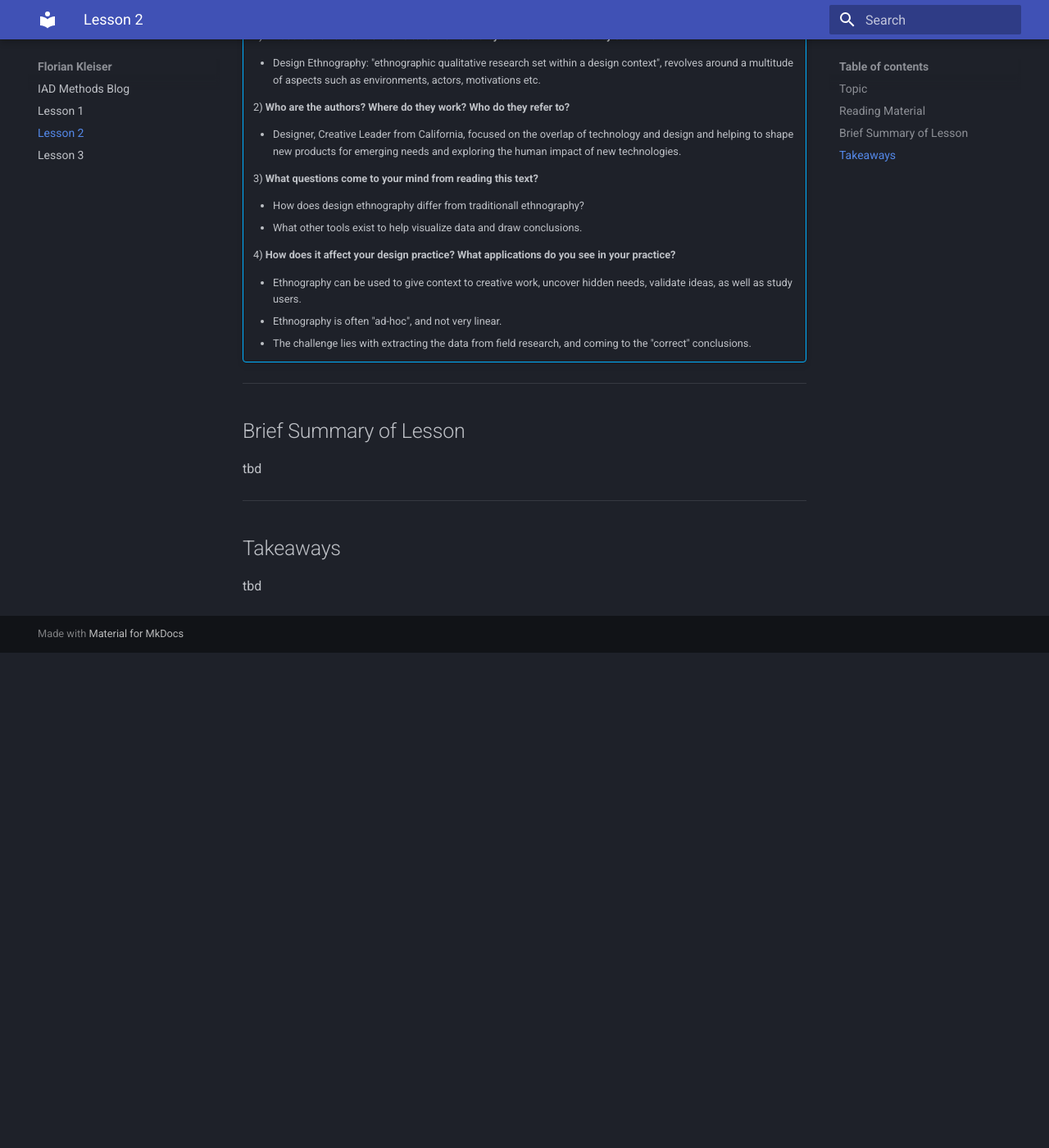
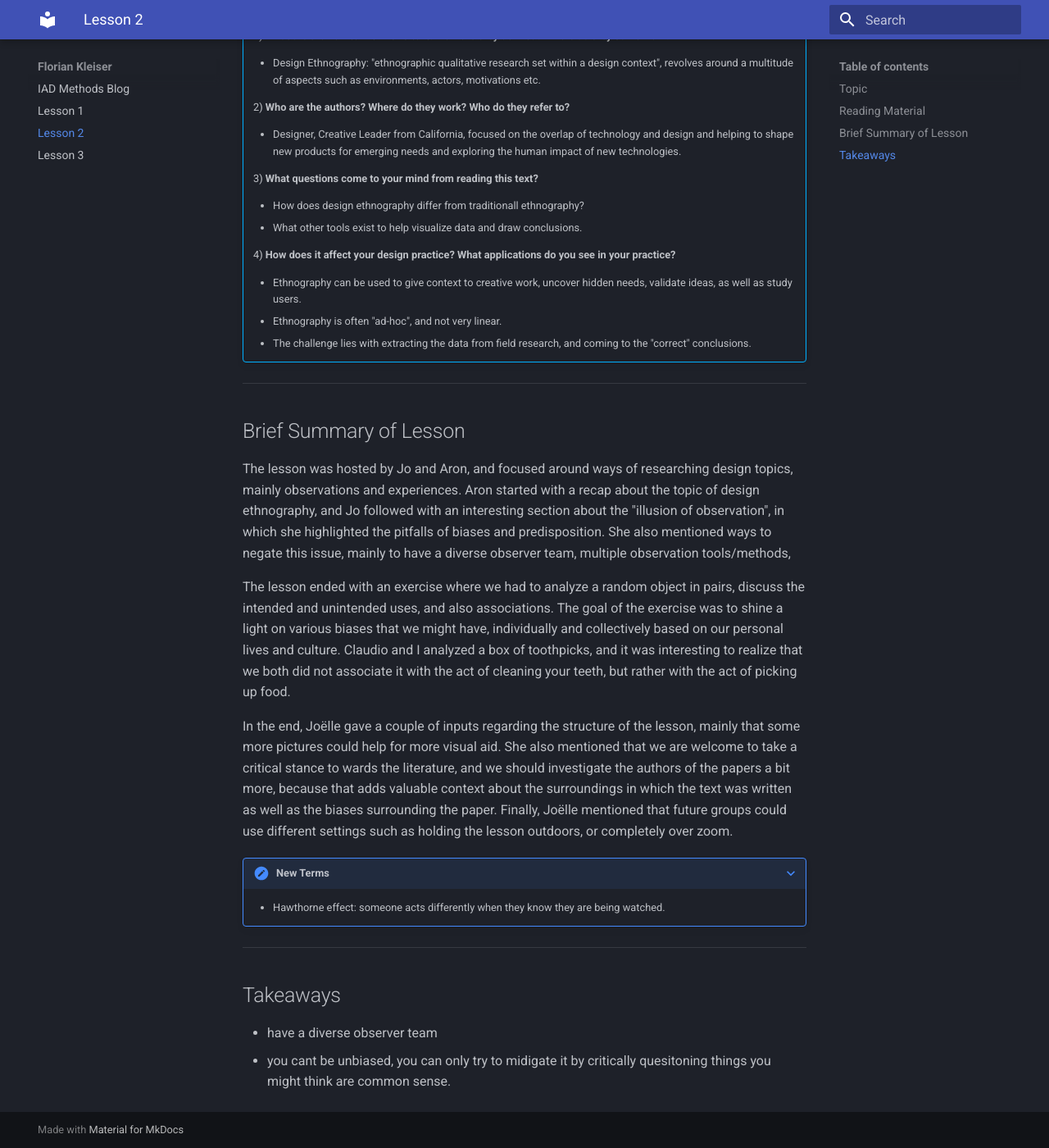
Before and after one commit to flokleiser/IADMethods_Blog, an MkDocs documentation site: the page built from docs/Lesson-2.md, in a window 1280 px wide and 1400 px high, scrolled down 1613 px. Shown: the whole window at 82% size. Built offline with MkDocs 1.6.1 and Material for MkDocs 9.7.7, drawn with Linux system fonts in a browser that asks for light colours; before the commit the page ends 2409 px from its top, so only the background shows below that.

Commit message:
updates lesson2

```diff
--- a/docs/Lesson-2.md
+++ b/docs/Lesson-2.md
@@ -92,9 +92,17 @@ ___
 ___
 
 ## Brief Summary of Lesson
-tbd
+The lesson was hosted by Jo and Aron, and focused around ways of researching design topics, mainly observations and experiences. Aron started with a recap about the topic of design ethnography, and Jo followed with an interesting section about the "illusion of observation", in which she highlighted the pitfalls of biases and predisposition. She also mentioned ways to negate this issue, mainly to have a diverse observer team, multiple observation tools/methods,
+
+The lesson ended with an exercise where we had to analyze a random object in pairs, discuss the intended and unintended uses, and also associations. The goal of the exercise was to shine a light on various biases that we might have, individually and collectively based on our personal lives and culture. Claudio and I analyzed a box of toothpicks, and it was interesting to realize that we both did not associate it with the act of cleaning your teeth, but rather with the act of picking up food.
+
+In the end, Joëlle gave a couple of inputs regarding the structure of the lesson, mainly that some more pictures could help for more visual aid. She also mentioned that we are welcome to take a critical stance to wards the literature, and we should investigate the authors of the papers a bit more, because that adds valuable context about the surroundings in which the text was written as well as the biases surrounding the paper. Finally, Joëlle mentioned that future groups could use different settings such as holding the lesson outdoors, or completely over zoom.
+
+???+ note "New Terms"
+    - Hawthorne effect: someone acts differently when they know they are being watched.
 
 ___
 
 ## Takeaways
-tbd
+- have a diverse observer team
+- you cant be unbiased, you can only try to midigate it by critically quesitoning things you might think are common sense.
```
